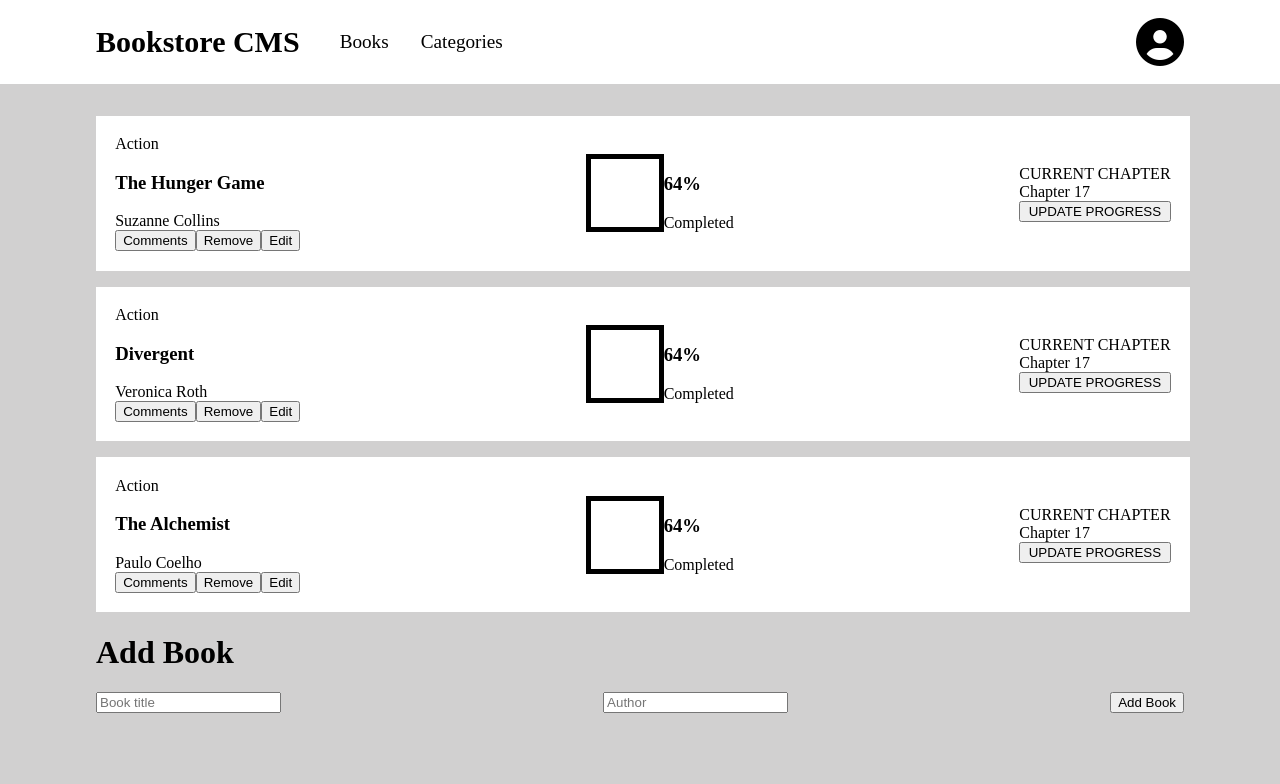
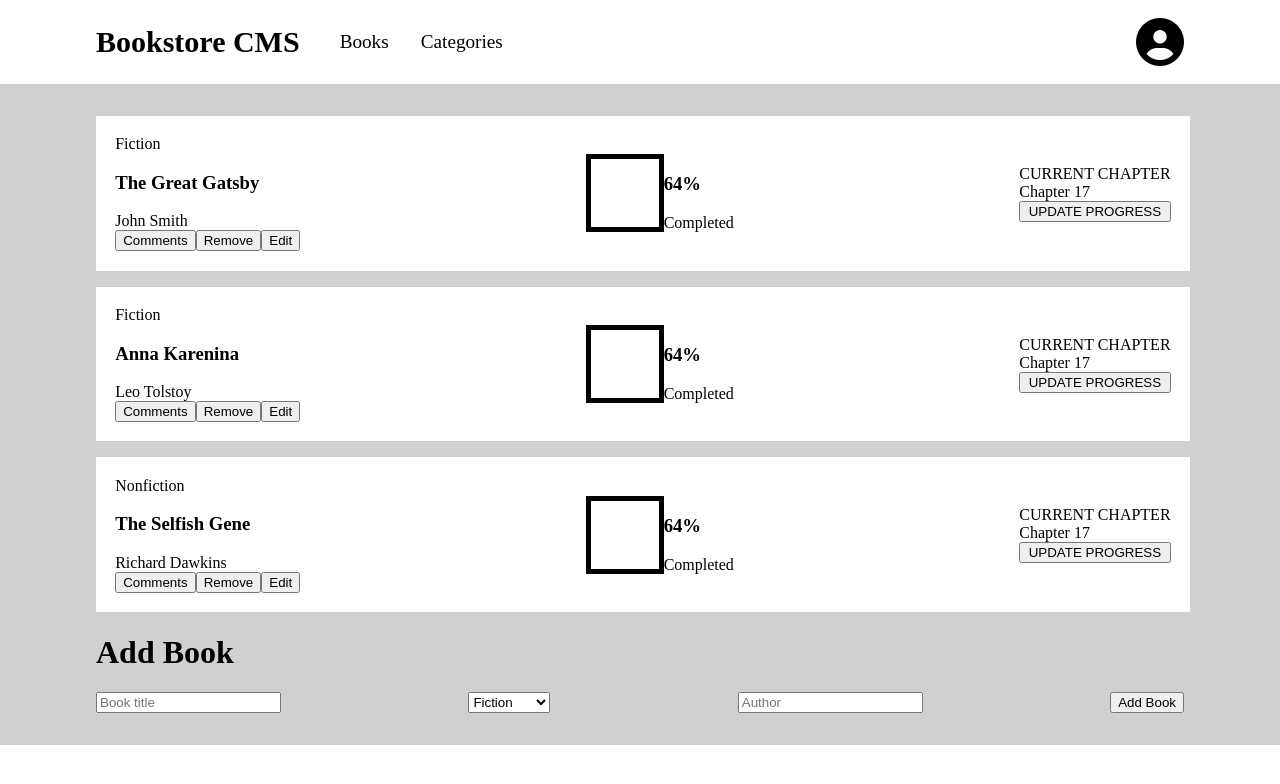
Before and after one commit to Peter-Dumbari/Bookstore-Application, a React (Create React App) app: page / in a window 1280 px wide. Shown: the top 784 px of the page. Built offline with nearby package versions, Linux system fonts and the light colour scheme.

Commit message:
add function and remove function added

```diff
--- a/package.json
+++ b/package.json
@@ -13,6 +13,7 @@
     "react-redux": "^8.1.0",
     "react-router-dom": "^6.13.0",
     "react-scripts": "5.0.1",
+    "uuid": "^9.0.0",
     "web-vitals": "^2.1.4"
   },
   "scripts": {
@@ -44,6 +45,7 @@
     "@babel/eslint-parser": "^7.22.5",
     "@babel/plugin-syntax-jsx": "^7.22.5",
     "@babel/preset-react": "^7.22.5",
+    "@types/uuid": "^9.0.2",
     "eslint": "^7.32.0",
     "eslint-config-airbnb": "^18.2.1",
     "eslint-plugin-import": "^2.27.5",
--- a/src/App.js
+++ b/src/App.js
@@ -9,7 +9,7 @@ function App() {
     <Router>
       <Navbar />
       <Routes>
-        <Route exact path="/" element={<Home />} />
+        <Route path="/" element={<Home />} />
         <Route path="/categories" element={<Categories />} />
       </Routes>
     </Router>
--- a/src/components/Books/Book.jsx
+++ b/src/components/Books/Book.jsx
@@ -1,13 +1,20 @@
 import React from 'react';
 import './Book.css';
 import PropTypes from 'prop-types';
+import { useDispatch } from 'react-redux';
 import Buttons from '../Buttons/Button';
+import { removeBook } from '../../redux/books/booksSlice';
 
 function Book({
-  key, title, category, author,
+  itemid, title, category, author,
 }) {
+  const dispatch = useDispatch();
+
+  const handleRemove = (id) => {
+    dispatch(removeBook(id));
+  };
   return (
-    <div className="book_container" key={key}>
+    <div className="book_container" key={itemid}>
       <div className="book_inner_container">
         <div className="functionalities">
           <span className="category">{category}</span>
@@ -15,7 +22,7 @@ function Book({
           <span className="author">{author}</span>
           <div className="functions">
             <Buttons title="Comments" />
-            <Buttons title="Remove" />
+            <Buttons title="Remove" onclick={() => handleRemove(itemid)} />
             <Buttons title="Edit" />
           </div>
         </div>
@@ -39,7 +46,7 @@ function Book({
 }
 
 Book.propTypes = {
-  key: PropTypes.number.isRequired,
+  itemid: PropTypes.string.isRequired,
   title: PropTypes.string.isRequired,
   category: PropTypes.string.isRequired,
   author: PropTypes.string.isRequired,
--- a/src/components/Buttons/Button.jsx
+++ b/src/components/Buttons/Button.jsx
@@ -1,15 +1,16 @@
 import React from 'react';
 import PropTypes from 'prop-types';
 
-function Buttons({ title }) {
+function Buttons({ title, onclick }) {
   return (
-    <button type="button" className="button-component">
+    <button type="button" onClick={onclick} className="button-component">
       {title}
     </button>
   );
 }
 Buttons.propTypes = {
   title: PropTypes.string.isRequired,
+  onclick: PropTypes.func.isRequired,
 };
 
 export default Buttons;
--- a/src/components/CreateBook/Createbookform.jsx
+++ b/src/components/CreateBook/Createbookform.jsx
@@ -1,14 +1,62 @@
-import React from 'react';
+import React, { useState } from 'react';
 import './Createbookform.css';
+import { v4 as uuidv4 } from 'uuid';
+import { useDispatch } from 'react-redux';
+import { addBook } from '../../redux/books/booksSlice';
 
 function Createbookform() {
+  const [title, setTitle] = useState('');
+  const [author, setAuthor] = useState('');
+  const [category, setCategory] = useState('');
+  const dispatch = useDispatch();
+
+  const formData = {
+    item_id: uuidv4(),
+    title,
+    author,
+    category,
+  };
+
+  const handleSubmit = () => {
+    // e.preventDefault();
+    dispatch(addBook(JSON.stringify(formData)));
+    setTitle('');
+    setAuthor('');
+    setCategory('');
+  };
+
   return (
     <div className="form-container">
       <h1>Add Book</h1>
-      <form action="" className="addbook_form">
-        <input type="text" placeholder="Book title" required />
-        <input type="text" placeholder="Author" required />
-        <button type="submit">Add Book</button>
+      <form className="addbook_form">
+        <input
+          type="text"
+          placeholder="Book title"
+          onChange={(e) => setTitle(e.target.value)}
+          required
+        />
+        <select
+          name="category"
+          id="category"
+          onChange={(e) => setCategory(e.target.selectedOptions[0].value)}
+        >
+          <option value="Fiction">Fiction</option>
+          <option value="Nonfiction">Nonfiction</option>
+        </select>
+        <input
+          type="text"
+          placeholder="Author"
+          onChange={(e) => setAuthor(e.target.value)}
+          required
+        />
+        <button
+          type="button"
+          onClick={() => {
+            handleSubmit();
+          }}
+        >
+          Add Book
+        </button>
       </form>
     </div>
   );
--- a/src/components/Home/Home.css
+++ b/src/components/Home/Home.css
@@ -1,5 +1,5 @@
 .home-container {
-  height: 95vh;
+  height: 100%;
   padding: 2rem 6rem;
   background-color: #d1d0d0;
   overflow: hidden;
--- a/src/components/ListOfBooks/Listofbooks.jsx
+++ b/src/components/ListOfBooks/Listofbooks.jsx
@@ -1,33 +1,16 @@
 import React from 'react';
+import { useSelector } from 'react-redux';
 import Book from '../Books/Book';
 
 function Listofbooks() {
-  const Books = [
-    {
-      id: 1,
-      title: 'The Hunger Game',
-      category: 'Action',
-      author: 'Suzanne Collins',
-    },
-    {
-      id: 2,
-      title: 'Divergent',
-      category: 'Action',
-      author: 'Veronica Roth',
-    },
-    {
-      id: 3,
-      title: 'The Alchemist',
-      category: 'Action',
-      author: 'Paulo Coelho',
-    },
-  ];
+  const { books } = useSelector((state) => state.books);
 
   return (
     <div className="Books">
-      {Books.map((book) => (
+      {books.map((book) => (
         <Book
-          key={book.id}
+          key={book.item_id}
+          itemid={book.item_id}
           title={book.title}
           category={book.category}
           author={book.author}
--- a/src/index.js
+++ b/src/index.js
@@ -1,9 +1,15 @@
 import React from 'react';
 import ReactDOM from 'react-dom/client';
+import { Provider } from 'react-redux';
 import App from './App';
 import reportWebVitals from './reportWebVitals';
+import store from './redux/store';
 
 const root = ReactDOM.createRoot(document.getElementById('root'));
-root.render(<App />);
+root.render(
+  <Provider store={store}>
+    <App />
+  </Provider>,
+);
 
 reportWebVitals();
--- a/src/redux/books/booksSlice.js
+++ b/src/redux/books/booksSlice.js
@@ -1,22 +1,45 @@
-import { createSlice } from '@reduxjs/toolkit';
+import { createSlice } from "@reduxjs/toolkit";
 
 const initialState = {
-  books: [],
+  books: [
+    {
+      item_id: "item1",
+      title: "The Great Gatsby",
+      author: "John Smith",
+      category: "Fiction",
+    },
+    {
+      item_id: "item2",
+      title: "Anna Karenina",
+      author: "Leo Tolstoy",
+      category: "Fiction",
+    },
+    {
+      item_id: "item3",
+      title: "The Selfish Gene",
+      author: "Richard Dawkins",
+      category: "Nonfiction",
+    },
+  ],
   loading: false,
   error: null,
 };
 
 const booksSlice = createSlice({
-  name: 'books',
+  name: "books",
   initialState,
   reducers: {
     addBook: (state, action) => {
-      state.books.push(action.payload);
+      state.books.push(JSON.parse(action.payload));
     },
     removeBook: (state, action) => {
-      state.books = state.books.filter((book) => book.id !== action.payload);
+      const bookIdToRemove = action.payload;
+      state.books = state.books.filter(
+        (book) => book.item_id !== bookIdToRemove
+      );
     },
   },
 });
 
+export const { addBook, removeBook } = booksSlice.actions;
 export default booksSlice.reducer;
```
Also changed, not shown: 1 other file (tests, documents, lock files or other folders).
